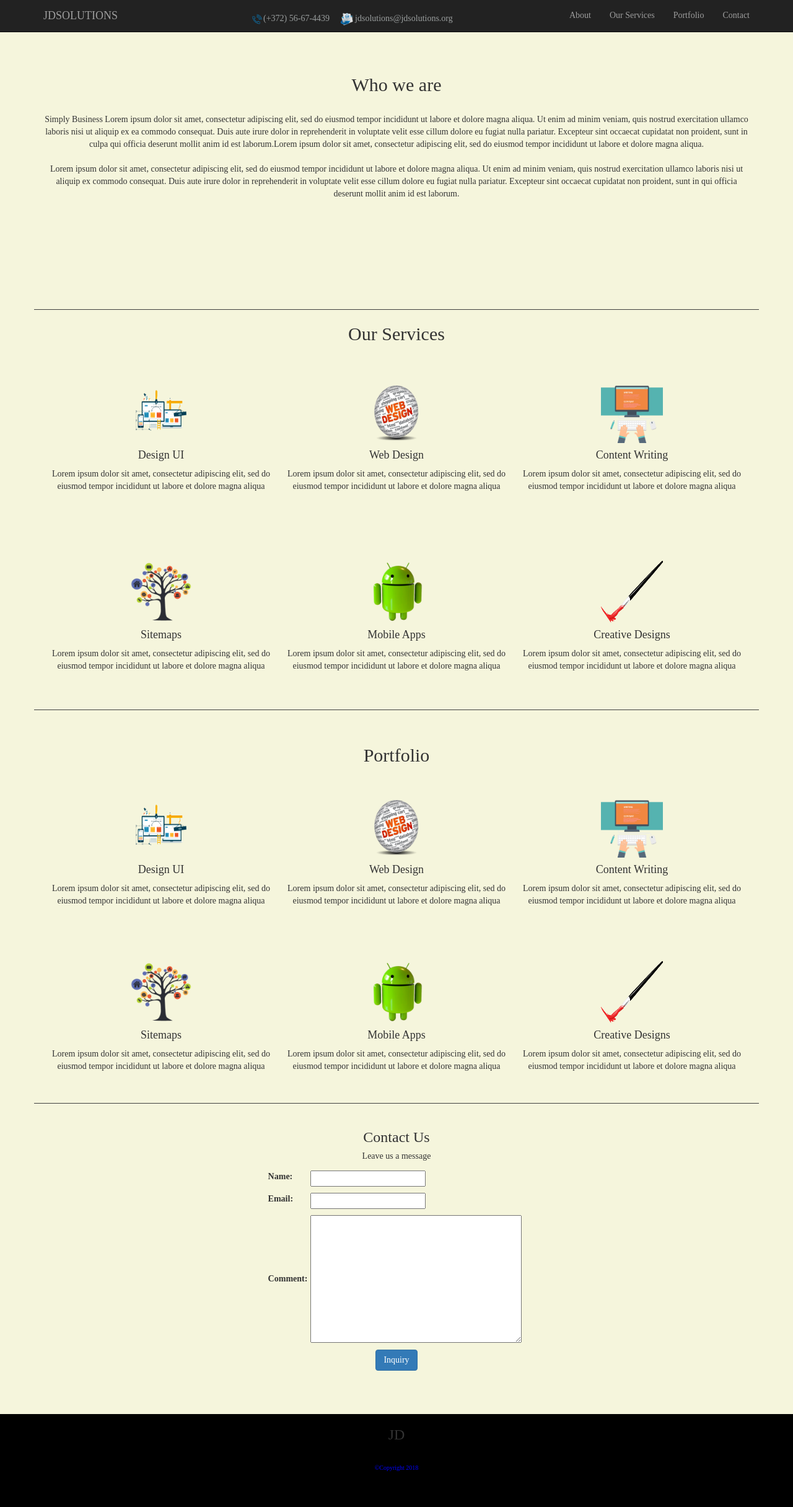
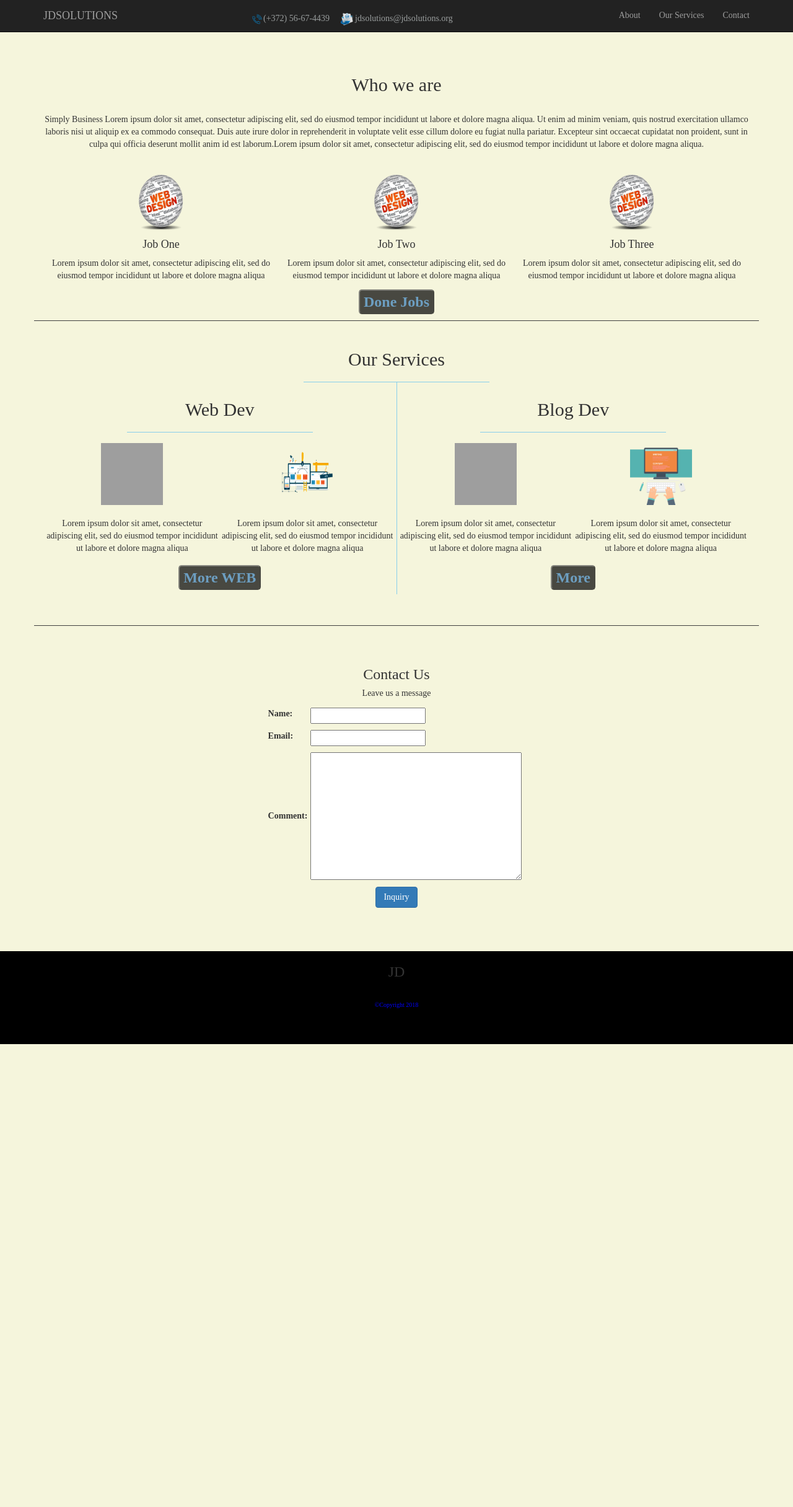
Before and after one commit to yengobilly4063/JDSOLUTIONS, a Django app: page / in a window 1280 px wide. Shown: the whole page at 62% size. After the commit the page ends 1685 px from the top, so only its background shows below. Run offline with Django 3.2, Linux system fonts and the light colour scheme; some libraries are stand-ins or nearby versions; grey boxes are pictures that could not be loaded.

Commit message:
new modifications

```diff
--- a/JDSOLUTIONS/urls.py
+++ b/JDSOLUTIONS/urls.py
@@ -16,7 +16,11 @@ Including another URLconf
 from django.conf.urls import url, include
 from django.contrib import admin
 
+# STATIF FILES SERVE
+from django.conf import settings
+from django.conf.urls.static import static
+
 urlpatterns = [
     url(r'^admin/', admin.site.urls),
     url(r'^', include('jdsolutions.urls', namespace='jdsolutions')),
-]
+]+ static(settings.STATIC_URL, document_root=settings.STATIC_ROOT)
--- a/jdsolutions/static/jdsolutions/css/default.css
+++ b/jdsolutions/static/jdsolutions/css/default.css
@@ -57,7 +57,6 @@ header{
 #about{
 	padding-top: 50px;
 	text-align: center;
-	height: 500px;
 }
 .abt_well{
 	height: 100%;
@@ -71,40 +70,80 @@ header{
 }
 
 
+.table_insert{
+	/*border:2px solid red;*/
+	width:100%;
+}
+.tbl_td_3{
+	width: 33.33%;
+	height: 100%;
+	margin:5px;
+	/*border:2px solid green;*/
+	padding:2px;
+}
+
+
 
 /*OUR SERVICES SECTION*/
 #services{
 	margin-top: 2px;
 	text-align: center;
-	min-height: 680px;
-	/*background-color: #6dbdd6;*/
-	/*border-top:1px solid gold;*/
-	/*border-bottom:1px solid gold;*/
-
+	margin-top: 25px;
 }
 
 #services:hover{
 	/*opacity: 0.9;*/
 }
+#services hr{
+	border-color: skyblue;
+	width: 300px;
+	margin-bottom: 0px;
+}
 #services_table{
 	width:100%;
-	height: 580px;
+	margin-bottom: 50px;
+	/*height: 450px;*/
 	/*border:1px solid red;*/
 }
-.ser_tbl_td{
-	height: 50%;
-	/*border:1px solid gold;*/
-	width: 33.33%;
-	margin:5px;
-}
-.ser_tbl_th1{
+.ser_tr_1{
+	width:100%;
+	/*border:1px solid red;*/
 
 }
-.ser_tbl_th2{
-	margin-top: 5px;
+.bd_right{
+	border-right:1px solid skyblue;
+}
+.ser_tb_td{
+	width:50%;
+	/*border:1px solid blue;*/
+	padding:2px;
+
+}
+
+
+.ser_table_in_1{
+	width:100%;
+	margin-top: 15px;
+
 	/*border:1px solid green;*/
 }
+.ser_td_in_1{
+	width: 50%;
+	padding:2px;
+}
+#services_table h1{
+	margin-top: 25px;
+	/*margin-bottom: 25px;*/
+}
 
+.td_header_top{
+	/*border:1px solid red;*/
+	/*margin-top: 100px;*/
+	height:50px;
+}
+
+
+/*IMAGES STYLE*/
 .ser_img{
 	width:100px;
 	height:100px;
@@ -121,8 +160,9 @@ header{
 /*PORTFOLIO SECTION*/
 #portfolio{
 	text-align: center;
-	height: 600px;
-	/*border-bottom:1px solid gold;*/
+	/*height: 600px;*/
+	/*border:1px solid green;*/
+	margin-top: 25px;
 }
 #portfolio:hover{
 	opacity: 0.9;
@@ -136,13 +176,14 @@ header{
 	width:100%;
 }
 .pt_tble_1{
-	border:1px solid green;
+	/*border:1px solid green;*/
 	/*width:300px;*/
 	/*padding:5px 5px 5px 5px;*/
 }
 
 /*CONTACT SECTION*/
 #contact{
+	margin-top: 25px;
 	padding-top: 20px;
 	text-align: center;
 	height: 500px;
@@ -226,7 +267,7 @@ header{
 
 
 /*STYLING LINKS*/
-a:link {
+/*a:link {
     color: skyblue;
     background-color: transparent;
     text-decoration: none;
@@ -257,10 +298,11 @@ a:active {
 
 li:hover {
     /*text-decoration: underline;*/
-    /*text-decoration-color: black;*/
+    /*text-decoration-color: black;
     display: block;
 }
 
+*/
 
 /*
 for starters i want to try #	 color
@@ -318,3 +360,69 @@ td:hover{
 .bdr_well{
 	border-bottom: 1px solid #404040;
 }
+
+
+/*SPECIAL FONT*/
+.font{
+	font-weight: bolder;
+	font-size: 24px;
+	/*border:1px solid blue;*/
+
+	/*display:block;*/
+}
+.button_style{
+	/*border-color: black;*/
+	border-radius: 5px;
+	background-color: black;
+	opacity: 0.7;
+}
+.button_style:hover{
+	background-color: #f5f5dc;
+	color:black;
+	opacity: 0.9;
+}
+
+
+
+
+
+
+
+/*DONE JOBS*/
+#done_jobs, #blog_dev, #web_dev{
+	margin-top: 52px;
+	min-height: 650px;
+	display: block;
+	text-align: center;
+}
+
+.table_insert{
+	/*border:2px solid red;*/
+	width:100%;
+	margin-bottom: 10px;
+}
+.tbl_td_dj{
+	width: 33.33%;
+	height: 100%;
+	margin:5px;
+	/*border:2px solid green;*/
+	padding:2px;
+}
+
+.row_special{
+	/*border:1px solid red;*/
+	/*height:50px;*/
+	width: 100%;
+	margin-top: 2px;
+	padding:0px;
+	/*background-color: black;*/
+	border-radius: 10px;
+}
+.row_special .font{
+	font-size: 18px;
+}
+
+/*WEB DEVELOPEMENT*/
+#web_dev{
+	/*margin-top: 52px;*/
+}
--- a/jdsolutions/templates/base.html
+++ b/jdsolutions/templates/base.html
@@ -4,9 +4,6 @@
 <html>
 <head>
 	<title>{% block title %} FROM BASE {% endblock %}</title>
-
-	<!-- Make webpage mobile friendly -->
-	<meta name="viewport" content="width=device-width, initial-scale=1">
 
 	<link rel="stylesheet" type="text/css" href="{% static 'jdsolutions/css/bootstrap.min.css' %}">
 	<link rel="stylesheet" type="text/css" href="{% static 'jdsolutions/css/default.css' %}">
@@ -34,7 +31,7 @@
 </head>
 <body>
 
-
+{% block header %}
 	<header>
 		<nav id="nav-edit" class="navbar navbar-inverse navbar-fixed-top">
 			<div class="container">
@@ -59,14 +56,14 @@
 					<ul id="head-ul" class="nav navbar-nav navbar-right">
 						<li class="a"><a href="#about">About</a></li>
 						<li class="a"><a href="#services">Our Services</a></li>
-					<li class="a"><a href="#portfolio">Portfolio</a></li>
+						<!-- <li class="a"><a href="#portfolio">Portfolio</a></li> -->
 						<li class="a"><a href="#contact">Contact</a></li>
 					</ul>
 				</div>
 			</div>
 		</nav>
 	</header>
-
+{% endblock %}
 
 
 
--- a/jdsolutions/templates/jdsolutions/home.html
+++ b/jdsolutions/templates/jdsolutions/home.html
@@ -26,7 +26,23 @@
 					<p>
 						Simply Business Lorem ipsum dolor sit amet, consectetur adipiscing elit, sed do eiusmod tempor incididunt ut labore et dolore magna aliqua. Ut enim ad minim veniam, quis nostrud exercitation ullamco laboris nisi ut aliquip ex ea commodo consequat. Duis aute irure dolor in reprehenderit in voluptate velit esse cillum dolore eu fugiat nulla pariatur. Excepteur sint occaecat cupidatat non proident, sunt in culpa qui officia deserunt mollit anim id est laborum.Lorem ipsum dolor sit amet, consectetur adipiscing elit, sed do eiusmod tempor incididunt ut labore et dolore magna aliqua.
 
-						<br><br>Lorem ipsum dolor sit amet, consectetur adipiscing elit, sed do eiusmod tempor incididunt ut labore et dolore magna aliqua. Ut enim ad minim veniam, quis nostrud exercitation ullamco laboris nisi ut aliquip ex commodo consequat. Duis aute irure dolor in reprehenderit in voluptate velit esse cillum dolore eu fugiat nulla pariatur. Excepteur sint occaecat cupidatat non proident, sunt in qui officia deserunt mollit anim id est laborum.
+						<br><br>
+						<table class="table_insert">
+							<tr>
+								<td class="tbl_td_3">
+									<img class="ser_img" src="{% static 'jdsolutions/img/webdesign.png' %}"><h4>Job One</h4><p>Lorem ipsum dolor sit amet, consectetur adipiscing elit, sed do eiusmod tempor incididunt ut labore et dolore magna aliqua</p>
+								</td>
+								<td class="tbl_td_3 ">
+									<img class="ser_img" src="{% static 'jdsolutions/img/webdesign.png' %}"><h4>Job Two</h4><p>Lorem ipsum dolor sit amet, consectetur adipiscing elit, sed do eiusmod tempor incididunt ut labore et dolore magna aliqua</p>
+								</td>
+								<td class="tbl_td_3">
+									<img class="ser_img" src="{% static 'jdsolutions/img/webdesign.png' %}"><h4>Job Three</h4><p>Lorem ipsum dolor sit amet, consectetur adipiscing elit, sed do eiusmod tempor incididunt ut labore et dolore magna aliqua</p>
+								</td>
+							</tr>
+							<tr>
+								<td colspan="3"><a href="{% url 'jdsolutions:done_jobs' %}"><button class="button_style"><div class="font">Done Jobs</div></button></a></td>
+							</tr>
+						</table>
 					</p>
 				</div>
 			</div>
@@ -38,17 +54,42 @@
 		<div class="container bdr_well">
 			<div class="row">
 				<div class="col-lg-12">
-					<h1>Our Services</h1>
+					<h1>Our Services</h1><hr>
 					<table id="services_table" >
-						<tr class="ser_tbl_th1">
-							<td class="ser_tbl_td"><img class="ser_img" src="{% static 'jdsolutions/img/ui_design.png' %}"><h4>Design UI</h4><p>Lorem ipsum dolor sit amet, consectetur adipiscing elit, sed do eiusmod tempor incididunt ut labore et dolore magna aliqua</p></td>
-							<td class="ser_tbl_td"><img class="ser_img" src="{% static 'jdsolutions/img/webdesign.png' %}"><h4>Web Design</h4><p>Lorem ipsum dolor sit amet, consectetur adipiscing elit, sed do eiusmod tempor incididunt ut labore et dolore magna aliqua</p></td>
-							<td class="ser_tbl_td"><img class="ser_img" src="{% static 'jdsolutions/img/content_writing.png' %}"><h4>Content Writing</h4><p>Lorem ipsum dolor sit amet, consectetur adipiscing elit, sed do eiusmod tempor incididunt ut labore et dolore magna aliqua</p></td>
-						</tr>
-						<tr class="ser_tbl_th2">
-							<td class="ser_tbl_td"><img class="ser_img" src="{% static 'jdsolutions/img/sitemap2.png' %}"><h4>Sitemaps</h4><p>Lorem ipsum dolor sit amet, consectetur adipiscing elit, sed do eiusmod tempor incididunt ut labore et dolore magna aliqua</p></td>
-							<td class="ser_tbl_td"><img class="ser_img" src="{% static 'jdsolutions/img/android.png' %}"><h4>Mobile Apps</h4><p>Lorem ipsum dolor sit amet, consectetur adipiscing elit, sed do eiusmod tempor incididunt ut labore et dolore magna aliqua</p></td>
-							<td class="ser_tbl_td"><img class="ser_img" src="{% static 'jdsolutions/img/creativity.png' %}"><h4>Creative Designs</h4><p>Lorem ipsum dolor sit amet, consectetur adipiscing elit, sed do eiusmod tempor incididunt ut labore et dolore magna aliqua</p></td>
+						<tr class="ser_tr_1">
+							<td class="ser_tb_td bd_right">
+								<h1>Web Dev</h1><hr>
+								<table class="ser_table_in_1">
+									<tr>
+										<td class="ser_td_in_1">
+											<img class="ser_img" src="{% static 'jdsolutions/img/web_dev.png' %}"><br><br><p>Lorem ipsum dolor sit amet, consectetur adipiscing elit, sed do eiusmod tempor incididunt ut labore et dolore magna aliqua</p>
+										</td>
+										<td class="ser_td_in_1">
+											<img class="ser_img" src="{% static 'jdsolutions/img/ui_design.png' %}"><br><br><p>Lorem ipsum dolor sit amet, consectetur adipiscing elit, sed do eiusmod tempor incididunt ut labore et dolore magna aliqua</p>
+										</td>
+									</tr>
+									<tr>
+										<td class="td_header_top" colspan="3"><a href="{% url 'jdsolutions:web_dev' %}"><button class="button_style"><div class="font">More WEB</div></button></a></td>
+									</tr>
+								</table>
+							</td>
+
+							<td class="ser_tb_td">
+								<h1>Blog Dev</h1><hr>
+								<table class="ser_table_in_1">
+									<tr>
+										<td class="ser_td_in_1">
+											<img class="ser_img" src="{% static 'jdsolutions/img/blog_dev1.png' %}"><br><br><p>Lorem ipsum dolor sit amet, consectetur adipiscing elit, sed do eiusmod tempor incididunt ut labore et dolore magna aliqua</p>
+										</td>
+										<td class="ser_td_in_1">
+											<img class="ser_img" src="{% static 'jdsolutions/img/content_writing.png' %}"><br><br><p>Lorem ipsum dolor sit amet, consectetur adipiscing elit, sed do eiusmod tempor incididunt ut labore et dolore magna aliqua</p>
+										</td>
+									</tr>
+									<tr>
+										<td class="td_header_top" colspan="3"><a href="{% url 'jdsolutions:blog_dev' %}"><button class="button_style"><div class="font">More</div></button></a></td>
+									</tr>
+								</table>
+							</td>
 						</tr>
 					</table>
 				</div>
@@ -57,7 +98,7 @@
 	</section>
 
 	<!-- PORTFOLIO SECTION -->
-	<section id="portfolio" class="portfolio-section">
+	<!-- <section id="portfolio" class="portfolio-section">
 		<div class="container bdr_well">
 			<div class="row">
 				<div class="col-lg-12">
@@ -77,7 +118,7 @@
 				</div>
 			</div>
 		</div>
-	</section>
+	</section> -->
 
 
 	<!-- CONTACT SECTION -->
--- a/jdsolutions/urls.py
+++ b/jdsolutions/urls.py
@@ -8,5 +8,8 @@ from . import views
 
 
 urlpatterns = [
-	url(r'^$', views.home, name="home")
+	url(r'^$', views.home, name="home"),
+	url(r'^done-jobs/$', views.done_jobs, name="done_jobs"),
+	url(r'^our_services/web-dev/$', views.web_dev, name="web_dev"),
+	url(r'^our_services/blog-dev/$', views.blog_dev, name="blog_dev"),
 ]
--- a/jdsolutions/views.py
+++ b/jdsolutions/views.py
@@ -20,3 +20,14 @@ def home(request):
 	context = {'form':form}
 
 	return render(request, 'jdsolutions/home.html', context)
+
+def done_jobs(request):
+	return render(request, 'jdsolutions/done_jobs.html')
+
+
+def web_dev(request):
+	return render(request, 'jdsolutions/web_dev.html')
+
+
+def blog_dev(request):
+	return render(request, 'jdsolutions/blog_dev.html')
```
Also changed, not shown: JDSOLUTIONS/settings.py (+32 -4 lines). Lines whose indentation alone changed are shown as unchanged.
